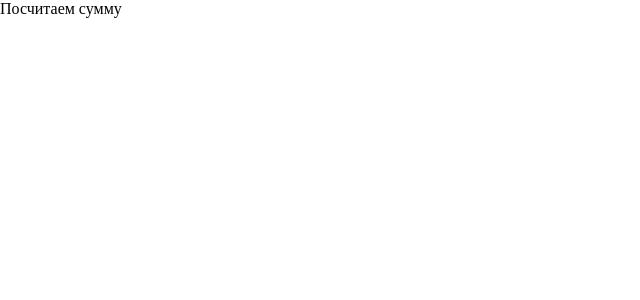
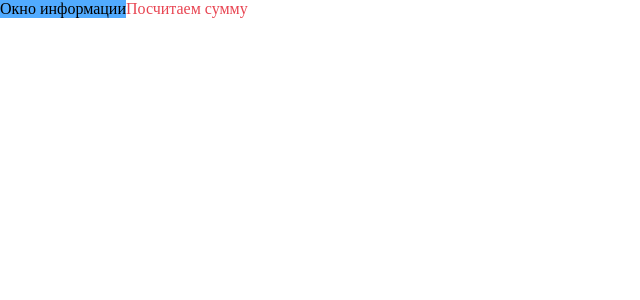
Before and after one commit to Mirkadoi/exemple-infinite-scroll, a React (Create React App) app: page /calculator in a window 1280 px wide. Shown: the top 300 px of the page, without its empty margins (0-640 px from the left). Built offline with nearby package versions, Linux system fonts and the light colour scheme; sample sign-in values are in the browser's storage.

Commit message:
Добавляет основные компоненты страницы калькулятора

```diff
--- /dev/null
+++ b/src/components/Calculator/CalcField.js
@@ -0,0 +1,11 @@
+import React from 'react';
+import CalcSum from './Operation/CalcSum';
+import styles from './CalcField.module.scss';
+
+const CalcField = () => (
+    <div className={styles.sum}>
+        <CalcSum/>
+    </div>
+);
+
+export default CalcField;
--- /dev/null
+++ b/src/components/Calculator/CalcField.module.scss
@@ -0,0 +1,3 @@
+.sum {
+    color: #e84552;
+}
--- /dev/null
+++ b/src/components/Calculator/CalcInfoUser.js
@@ -0,0 +1,10 @@
+import React from 'react';
+import styles from './CalcInfoUser.module.scss';
+
+const CalcInfoUser = () => (
+    <div className={styles.info}>
+        Окно информации
+    </div>
+);
+
+export default CalcInfoUser;
--- /dev/null
+++ b/src/components/Calculator/CalcInfoUser.module.scss
@@ -0,0 +1,3 @@
+.info {
+    background: #51abff;
+}
--- a/src/components/Calculator/CalcSum.js
+++ b/src/components/Calculator/Operation/CalcSum.js
@@ -1,7 +1,8 @@
 import React from 'react';
+import styles from './CalcSum.module.scss';
 
 const CalcSum = () => (
-    <div>
+    <div className={styles.sum}>
         Посчитаем сумму
     </div>
 );
--- /dev/null
+++ b/src/components/Calculator/Operation/CalcSum.module.scss
@@ -0,0 +1,3 @@
+.sum {
+    color: #e84552;
+}
--- a/src/page/calculator/Calculator.js
+++ b/src/page/calculator/Calculator.js
@@ -1,10 +1,13 @@
 import React from 'react';
-import CalcSum from '../../components/Calculator/CalcSum';
+import CalcField from '../../components/Calculator/CalcField';
+import CalcInfoUser from '../../components/Calculator/CalcInfoUser';
+import styles from './Calculator.module.scss';
 
 const Calculator = () => (
-    <>
-        <CalcSum />
-    </>
+    <div className={styles.calculator}>
+        <CalcInfoUser/>
+        <CalcField />
+    </div>
 );
 
 export default Calculator;
--- /dev/null
+++ b/src/page/calculator/Calculator.module.scss
@@ -0,0 +1,3 @@
+.calculator {
+    display: flex;
+}
--- a/src/page/main/Main.js
+++ b/src/page/main/Main.js
@@ -47,7 +47,7 @@ const Main = ({ isAuth, switchIsAuth }) => {
     );
 
     return (
-        <div className={styles.root}>
+        <div className={styles.main}>
             <div className={styles.wrapper}>
                 {
                     renderStepAuth ? renderPreview(isAuth) : renderAuth(switchIsAuth)
--- a/src/page/main/Main.module.scss
+++ b/src/page/main/Main.module.scss
@@ -3,7 +3,7 @@
 $title-h1:                      32px;
 $title-h1-m:                    28px;
 
-.root {
+.main {
     height: 100vh;
     position: relative;
 }
```
